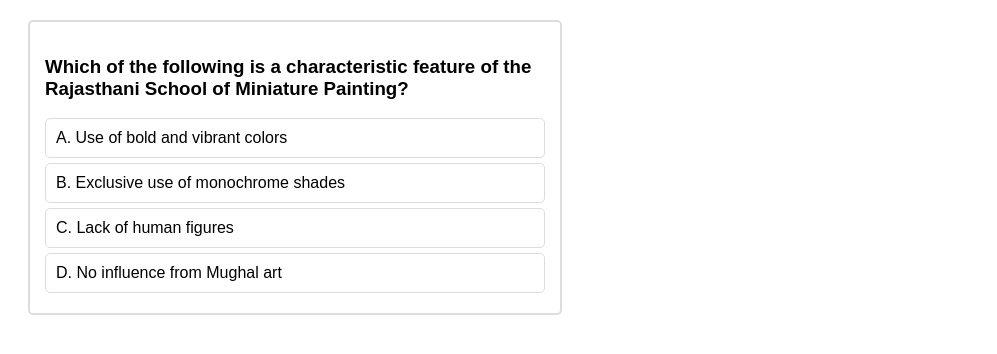
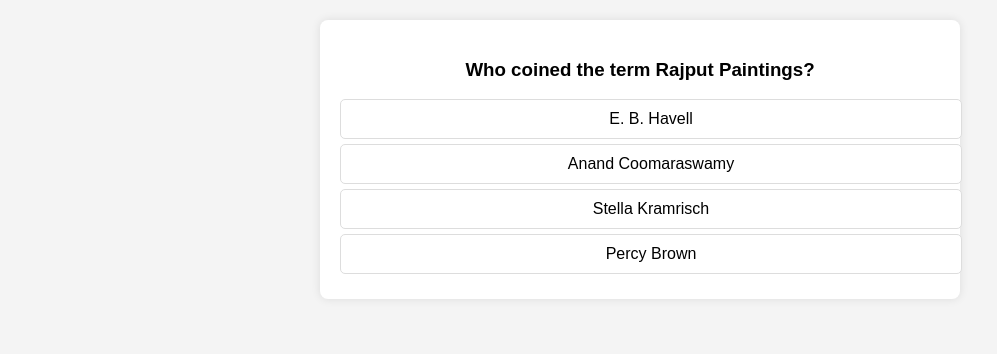
Before and after one commit to kiyanshyadav/art-studio, a plain HTML site: page quiz.html in a window 1280 px wide. Shown: the whole page, without its empty margins (0-997 px from the left). Drawn offline with Linux system fonts and the light colour scheme.

Commit message:
Update quiz.html

```diff
--- a/quiz.html
+++ b/quiz.html
@@ -3,29 +3,34 @@
 <head>
     <meta charset="UTF-8">
     <meta name="viewport" content="width=device-width, initial-scale=1.0">
-    <title>MCQ Quiz</title>
+    <title>Quiz - Kiyansh Nachiketa Art Studio 🎨</title>
     <style>
         body {
             font-family: Arial, sans-serif;
+            text-align: center;
+            background: #f4f4f4;
         }
-        .question-container {
-            margin: 20px;
-            padding: 15px;
-            border: 2px solid #ddd;
-            border-radius: 5px;
-            max-width: 500px;
+        .quiz-container {
+            width: 80%;
+            max-width: 600px;
+            margin: 20px auto;
+            padding: 20px;
+            background: #fff;
+            border-radius: 8px;
+            box-shadow: 0 0 10px rgba(0, 0, 0, 0.1);
         }
         .option {
-            display: flex;
-            align-items: center;
+            display: block;
+            width: 100%;
             padding: 10px;
             margin: 5px 0;
             border: 1px solid #ddd;
             border-radius: 5px;
             cursor: pointer;
+            background: white;
         }
         .option:hover {
-            background-color: #f0f0f0;
+            background: #f0f0f0;
         }
         .correct {
             background-color: #d4edda;
@@ -35,49 +40,81 @@
             background-color: #f8d7da;
             border-color: #dc3545;
         }
-        .icon {
-            margin-left: auto;
-            font-size: 20px;
+        .next-btn {
+            margin-top: 20px;
+            padding: 10px 20px;
+            font-size: 16px;
+            cursor: pointer;
+            background: #007bff;
+            color: white;
+            border: none;
+            border-radius: 5px;
+            display: none;
+        }
+        .next-btn:hover {
+            background: #0056b3;
         }
     </style>
 </head>
 <body>
 
-<div class="question-container">
-    <h3>Which of the following is a characteristic feature of the Rajasthani School of Miniature Painting?</h3>
-    <div class="option" onclick="checkAnswer(this, true)">
-        A. Use of bold and vibrant colors <span class="icon"></span>
-    </div>
-    <div class="option" onclick="checkAnswer(this, false)">
-        B. Exclusive use of monochrome shades <span class="icon"></span>
-    </div>
-    <div class="option" onclick="checkAnswer(this, false)">
-        C. Lack of human figures <span class="icon"></span>
-    </div>
-    <div class="option" onclick="checkAnswer(this, false)">
-        D. No influence from Mughal art <span class="icon"></span>
-    </div>
+    <div class="quiz-container">
+        <h3 id="question-text">Loading question...</h3>
+        <div id="options-container"></div>
+        <button class="next-btn" onclick="nextQuestion()">Next</button>
     </div>
 
+    <script src="quizzr.js"></script>
     <script>
+        let currentQuestionIndex = 0;
+
+        function loadQuestion() {
+            const questionData = questions[currentQuestionIndex];
+            document.getElementById("question-text").textContent = questionData.question;
+
+            const optionsContainer = document.getElementById("options-container");
+            optionsContainer.innerHTML = ""; // Clear previous options
+
+            questionData.options.forEach((option, index) => {
+                const optionElement = document.createElement("div");
+                optionElement.classList.add("option");
+                optionElement.textContent = option;
+                optionElement.onclick = () => checkAnswer(optionElement, index === questionData.correctIndex);
+                optionsContainer.appendChild(optionElement);
+            });
+
+            document.querySelector(".next-btn").style.display = "none"; // Hide "Next" button initially
+        }
+
         function checkAnswer(element, isCorrect) {
             // Reset all options
-        let options = document.querySelectorAll(".option");
-        options.forEach(opt => {
+            document.querySelectorAll(".option").forEach(opt => {
                 opt.classList.remove("correct", "incorrect");
-            opt.querySelector(".icon").innerHTML = "";
+                opt.onclick = null; // Disable further clicks
             });
 
-        // Apply styles and icon
+            // Apply correct or incorrect style
             if (isCorrect) {
                 element.classList.add("correct");
-            element.querySelector(".icon").innerHTML = "✔";
             } else {
                 element.classList.add("incorrect");
-            element.querySelector(".icon").innerHTML = "✖";
+            }
+
+            document.querySelector(".next-btn").style.display = "block"; // Show "Next" button
+        }
+
+        function nextQuestion() {
+            currentQuestionIndex++;
+            if (currentQuestionIndex < questions.length) {
+                loadQuestion();
+            } else {
+                document.querySelector(".quiz-container").innerHTML = "<h3>🎉 Quiz Completed! 🎉</h3>";
             }
         }
+
+        // Load the first question when the page loads
+        window.onload = loadQuestion;
     </script>
-<script src="quizzr.js"></script>
+
 </body>
 </html>
```
Lines whose indentation alone changed are shown as unchanged.
